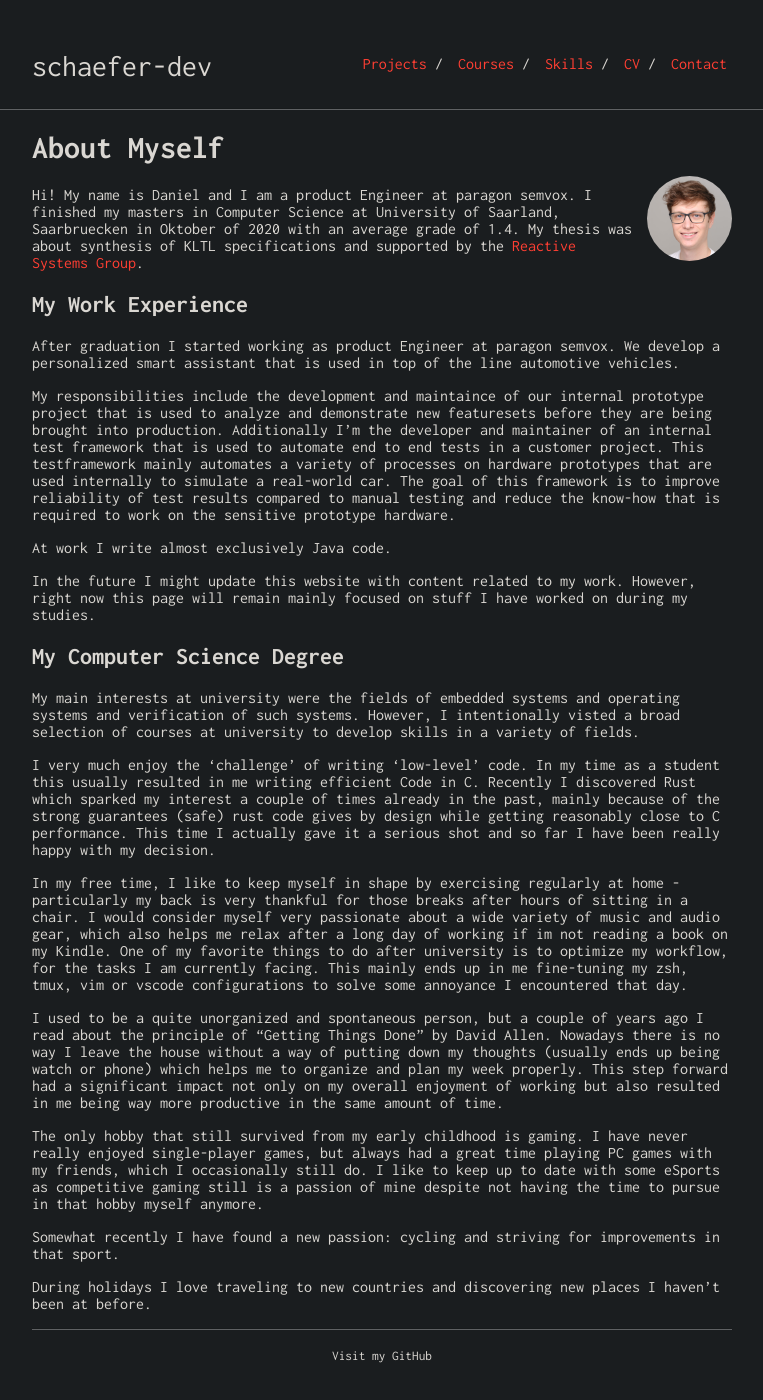
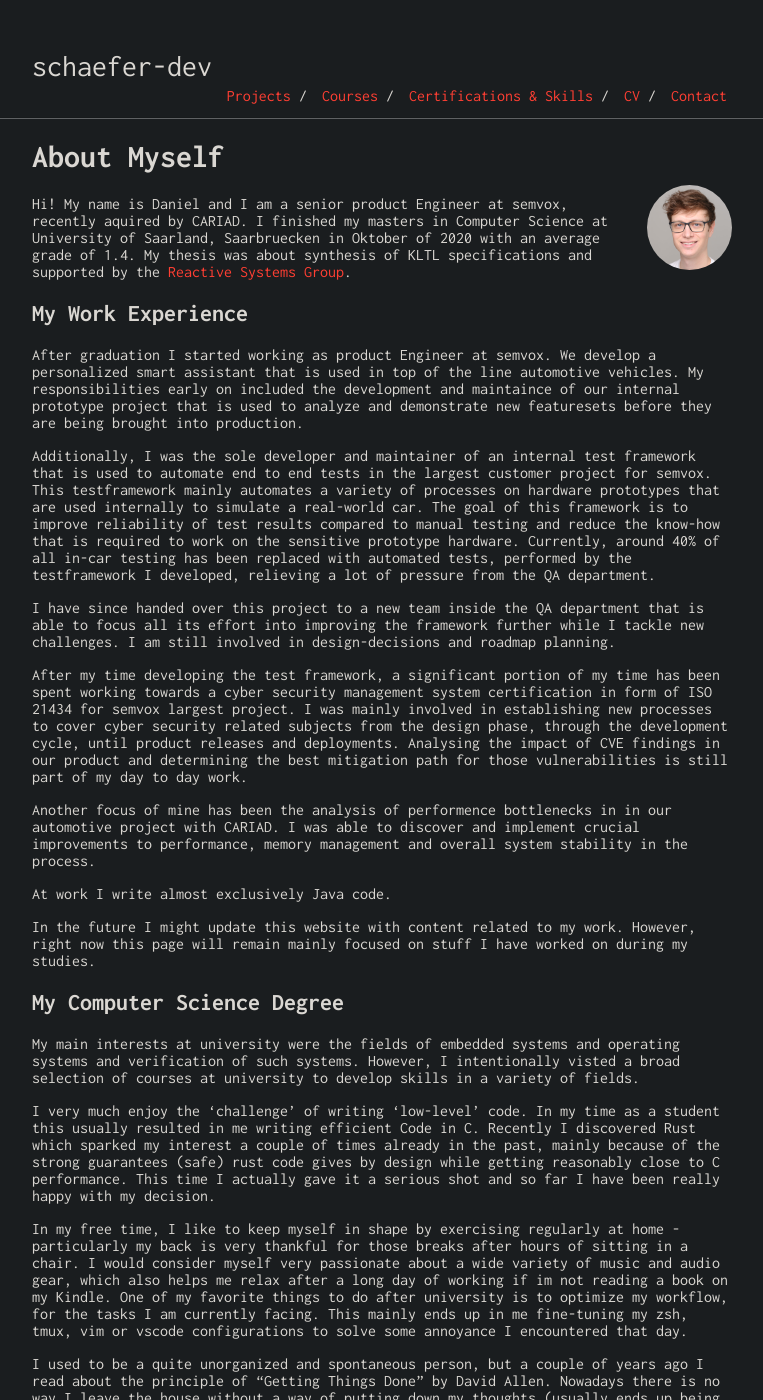
Before and after one commit to schaefer-dev/schaefer-dev.github.io, a Jekyll site: the page built from index.md, in a window 1280 px wide and 1400 px high. Shown: the whole window, without its empty margins (258-1021 px from the left). Built offline with Jekyll 4.4.1, drawn with Linux system fonts in a browser that asks for light colours.

Commit message:
Website updates

```diff
--- a/_config.yml
+++ b/_config.yml
@@ -27,7 +27,7 @@ nav:
    link: "projects"
  - name: "Courses"
    link: "courses"
- - name: "Skills"
+ - name: "Certifications & Skills"
    link: "skills"
  - name: "CV"
    link: "cv"
--- a/index.md
+++ b/index.md
@@ -8,14 +8,21 @@ description: "A portfolio targeted at people who want to find out what I've been
 
 <img class="profile-picture" src="me.jpg">
 
-Hi! My name is Daniel and I am a product Engineer at paragon semvox. I finished my masters in Computer Science at University of Saarland, Saarbruecken in Oktober of 2020 with an average grade of 1.4. My thesis was about synthesis of KLTL specifications and supported by the [Reactive Systems Group](https://www.react.uni-saarland.de).
+Hi! My name is Daniel and I am a senior product Engineer at semvox, recently aquired by CARIAD. I finished my masters in Computer Science at University of Saarland, Saarbruecken in Oktober of 2020 with an average grade of 1.4. My thesis was about synthesis of KLTL specifications and supported by the [Reactive Systems Group](https://www.react.uni-saarland.de).
 
 
 ## My Work Experience
 
-After graduation I started working as product Engineer at paragon semvox. We develop a personalized smart assistant that is used in top of the line automotive vehicles.
+After graduation I started working as product Engineer at semvox. We develop a personalized smart assistant that is used in top of the line automotive vehicles. My responsibilities early on included the development and maintaince of our internal prototype project that is used to analyze and demonstrate new featuresets before they are being brought into production.
 
-My responsibilities include the development and maintaince of our internal prototype project that is used to analyze and demonstrate new featuresets before they are being brought into production. Additionally I'm the developer and maintainer of an internal test framework that is used to automate end to end tests in a customer project. This testframework mainly automates a variety of processes on hardware prototypes that are used internally to simulate a real-world car. The goal of this framework is to improve reliability of test results compared to manual testing and reduce the know-how that is required to work on the sensitive prototype hardware.
+Additionally, I was the sole developer and maintainer of an internal test framework that is used to automate end to end tests in the largest customer project for semvox. This testframework mainly automates a variety of processes on hardware prototypes that are used internally to simulate a real-world car. The goal of this framework is to improve reliability of test results compared to manual testing and reduce the know-how that is required to work on the sensitive prototype hardware. Currently, around 40% of all in-car testing has been replaced with automated tests, performed by the testframework I developed, relieving a lot of pressure from the QA department.
+
+I have since handed over this project to a new team inside the QA department that is able to focus all its effort into improving the framework further while I tackle new challenges. I am still involved in design-decisions and roadmap planning.
+
+After my time developing the test framework, a significant portion of my time has been spent working towards a cyber security management system certification in form of ISO 21434 for semvox largest project. I was mainly involved in establishing new processes to cover cyber security related subjects from the design phase, through the development cycle, until product releases and deployments.
+Analysing the impact of CVE findings in our product and determining the best mitigation path for those vulnerabilities is still part of my day to day work.
+
+Another focus of mine has been the analysis of performence bottlenecks in in our automotive project with CARIAD. I was able to discover and implement crucial improvements to performance, memory management and overall system stability in the process.
 
 At work I write almost exclusively Java code.
 
```
Also changed, not shown: skills.md (+19 -2 lines).
